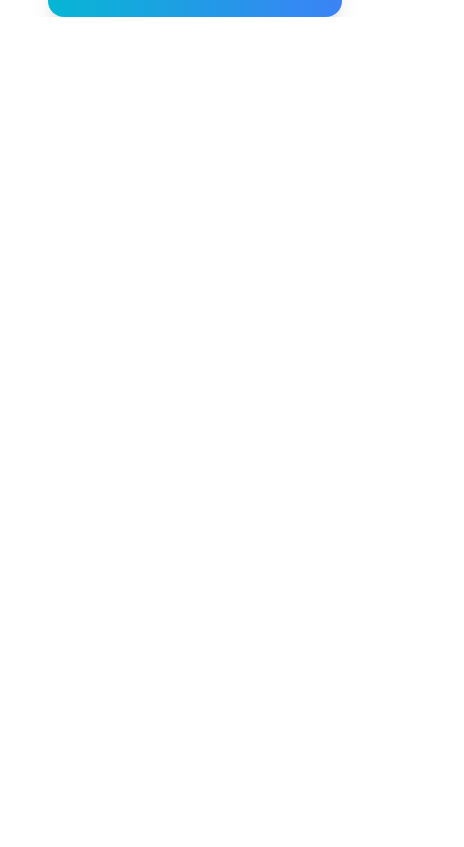
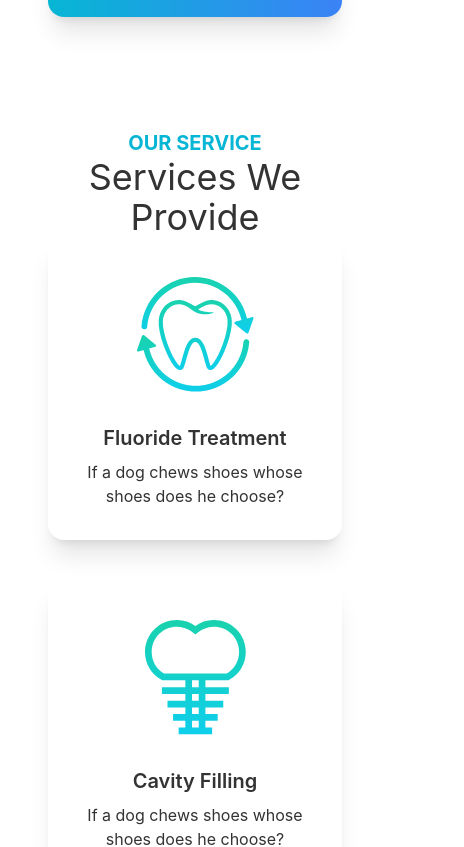
Before and after one commit to mdmitho/-doctors-protal-client-site-home-page, a React (Create React App) app: page / in a window 390 px wide. Shown: the part 1618-2465 px from the top of the page, 464 px wide, since content can reach past the window. Before the commit the page ends 1635 px from the top, so only its background shows below. Built offline with nearby package versions, Linux system fonts and the light colour scheme.

Commit message:
responsive grid for services section

```diff
--- a/src/App.js
+++ b/src/App.js
@@ -8,7 +8,7 @@ import Login from './Pages/Login/Login';
 
 function App() {
   return (
-    <div className="App">
+    <div className="App bg-white">
       <Navbar></Navbar>
       <Routes>
         <Route path="/" element={<Home />} />
--- a/src/Pages/Home/Home.js
+++ b/src/Pages/Home/Home.js
@@ -1,13 +1,15 @@
 import React from 'react';
 import Banner from '../Banner/Banner';
 import Info from '../Info/Info';
+import Services from '../Services/Services';
 
 
 const Home = () => {
     return (
-      <div className="bg-white">
+      <div className="bg-white px-12">
         <Banner></Banner>
         <Info></Info>
+        <Services></Services>
       </div>
     );
 };
--- a/src/Pages/Info/Info.js
+++ b/src/Pages/Info/Info.js
@@ -6,7 +6,7 @@ import phone from '../../assets/icons/phone.svg'
 
 const Info = () => {
     return (
-      <div className="grid grid-cols-1 lg:grid-cols-3 gap-5 px-12">
+      <div className="grid grid-cols-1 lg:grid-cols-3 gap-5 ">
         <InfoCard
           bgClass="bg-gradient-to-r from-cyan-500 to-blue-500"
           cardTitle="Opening Hours"
--- a/src/Pages/InfoCard/InfoCard.js
+++ b/src/Pages/InfoCard/InfoCard.js
@@ -3,7 +3,7 @@ import React from 'react';
 const InfoCard = ({img,cardTitle,bgClass}) => {
     return (
       <div class={`card lg:card-side  shadow-xl ${bgClass}`}>
-        <figure className="pl-5">
+        <figure className="pl-5 sm:mt-5 ">
           <img src={img} />
         </figure>
         <div class="card-body text-left text-white">
--- /dev/null
+++ b/src/Pages/Services/Services.js
@@ -0,0 +1,52 @@
+import React from 'react';
+import fluoride from '../../assets/images/fluoride.png'
+import cavity from '../../assets/images/cavity.png'
+import whitening from '../../assets/images/whitening.png'
+import Service from '../service/Service';
+
+
+
+const Services = () => {
+  const services =[
+    {
+    _id:1,
+    name:'Fluoride Treatment',
+    description: '',
+    img : fluoride
+  },
+    {
+    _id:2,
+    name:'Cavity Filling',
+    description: '',
+    img : cavity
+  },
+    {
+    _id:3,
+    name:'Teth Whitening',
+    description: '',
+    img : whitening
+  },
+
+]
+
+    return (
+      <div className="my-28 bg-white">
+        <div className="">
+          <h1 className="text-cyan-500 text-xl font-bold uppercase">Our service</h1>
+          <h2 className="text-4xl">Services We Provide</h2>
+        </div>
+        <div className="grid sm:grid-cols-1 md:grid-cols-2 lg:grid-cols-3 gap-10  justify-center">
+          {
+          services.map(service =>
+            <Service key={service._id}
+            service={service}
+            >
+
+            </Service>)
+          }
+        </div>
+      </div>
+    );
+};
+
+export default Services;
--- /dev/null
+++ b/src/Pages/service/Service.js
@@ -0,0 +1,25 @@
+import React from 'react';
+
+const Service = ({service}) => {
+
+    return (
+      <div>
+        <div class="card lg:max-w-96 bg-base-100 shadow-xl">
+          <figure class="px-10 pt-10">
+            <img
+              src={service.img}
+              alt="Shoes"
+              class="rounded-xl"
+            />
+          </figure>
+          <div class="card-body items-center text-center">
+            <h2 class="card-title">{service.name}</h2>
+            <p>If a dog chews shoes whose shoes does he choose?</p>
+
+          </div>
+        </div>
+      </div>
+    );
+};
+
+export default Service;
```
